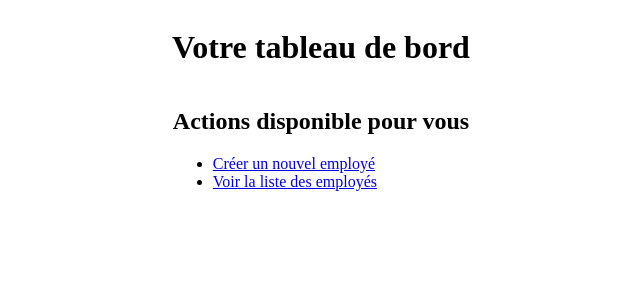
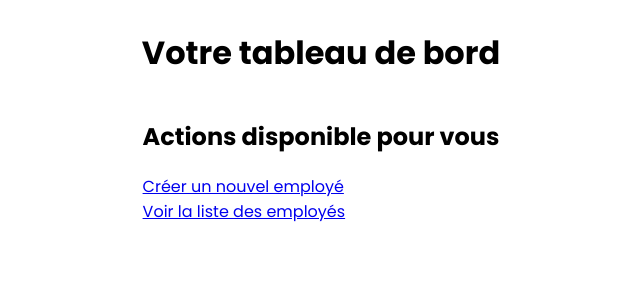
Before and after one commit to VicoD3X/Final_RP14, a React (Vite) app: page /dashboard in a window 1280 px wide. Shown: the top 300 px of the page, without its empty margins (319-959 px from the left). Built offline with nearby package versions, Linux system fonts and the light colour scheme.

Commit message:
Environnement V3 - Desormais chaque composant a une page unique - Mise a jour des routes dans app.jsx - Ajout de la font 'poppins' via index puis le css - Modification legere de strcturation des balises div

```diff
--- a/index.html
+++ b/index.html
@@ -1,13 +1,19 @@
 <!doctype html>
 <html lang="fr">
+
 <head>
   <meta charset="UTF-8" />
   <link rel="icon" type="image/svg+xml" href="/vite.svg" />
+  <link
+    href="https://fonts.googleapis.com/css2?family=Poppins:ital,wght@0,100;0,200;0,300;0,400;0,500;0,600;0,700;0,800;0,900;1,100;1,200;1,300;1,400;1,500;1,600;1,700;1,800;1,900&display=swap"
+    rel="stylesheet">
   <meta name="viewport" content="width=device-width, initial-scale=1.0" />
   <title>Project 14</title>
 </head>
+
 <body>
   <div id="root"></div>
   <script type="module" src="/src/main.jsx"></script>
 </body>
+
 </html>
--- a/src/App.css
+++ b/src/App.css
@@ -1,3 +1,5 @@
+* { font-family: 'Poppins', sans-serif; }
+
 .title {
     display: flex;
     align-items: center;
--- a/src/App.jsx
+++ b/src/App.jsx
@@ -1,18 +1,20 @@
 import React from 'react';
 import { BrowserRouter as Router, Routes, Route } from 'react-router-dom';
 import Dashboard from '../src/pages/Dashboard'; // Assuming your Dashboard component is here
-import EmployeeForm from '../src/components/EmployeeForm';
-import EmployeeList from '../src/components/EmployeeList';
+import FormEmployee from '../src/pages/FormEmployee';
+import MyEmployee from '../src/pages/MyEmployee';
 
 function App() {
   return (
-    <Router>
-      <Routes>
-        <Route exact path="/dashboard" element={<Dashboard />} />
-        <Route path="/dashboard/NewEmployee" element={<EmployeeForm />} />
-        <Route path="/dashboard/ListOfEmployee" element={<EmployeeList />} />
-      </Routes>
-    </Router>
+    <>
+      <Router>
+        <Routes>
+          <Route exact path="/dashboard" element={<Dashboard />} />
+          <Route path="/dashboard/FormEmployee" element={<FormEmployee />} />
+          <Route path="/dashboard/MyEmployee" element={<MyEmployee />} />
+        </Routes>
+      </Router>
+    </>
   );
 }
 
--- a/src/pages/Dashboard.jsx
+++ b/src/pages/Dashboard.jsx
@@ -1,5 +1,3 @@
-// dashboard.jsx
-
 import React from 'react';
 import { Link } from 'react-router-dom';
 
@@ -9,14 +7,14 @@ function Dashboard() {
       <h1>Votre tableau de bord</h1>
       <div>
         <h2>Actions disponible pour vous</h2>
-        <ul>
-          <li>
-            <Link to="/dashboard/NewEmployee">Créer un nouvel employé</Link>
-          </li>
-          <li>
-            <Link to="/dashboard/ListOfEmployee">Voir la liste des employés</Link>
-          </li>
-        </ul>
+        <div className="actions">
+          <div>
+            <Link to="/dashboard/FormEmployee">Créer un nouvel employé</Link>
+          </div>
+          <div>
+            <Link to="/dashboard/MyEmployee">Voir la liste des employés</Link>
+          </div>
+        </div>
       </div>
     </div>
   );
--- /dev/null
+++ b/src/pages/FormEmployee.jsx
@@ -0,0 +1,9 @@
+import EmployeeForm from "../components/EmployeeForm";
+
+function FormEmployee() {
+    return (
+        <EmployeeForm/>
+    );
+  }
+
+  export default FormEmployee;
--- /dev/null
+++ b/src/pages/MyEmployee.jsx
@@ -0,0 +1,9 @@
+import EmployeeList from "../components/EmployeeList";
+
+function FormEmployee() {
+    return (
+        <EmployeeList/>
+    );
+  }
+
+  export default FormEmployee;
```
Lines whose indentation alone changed are shown as unchanged.
